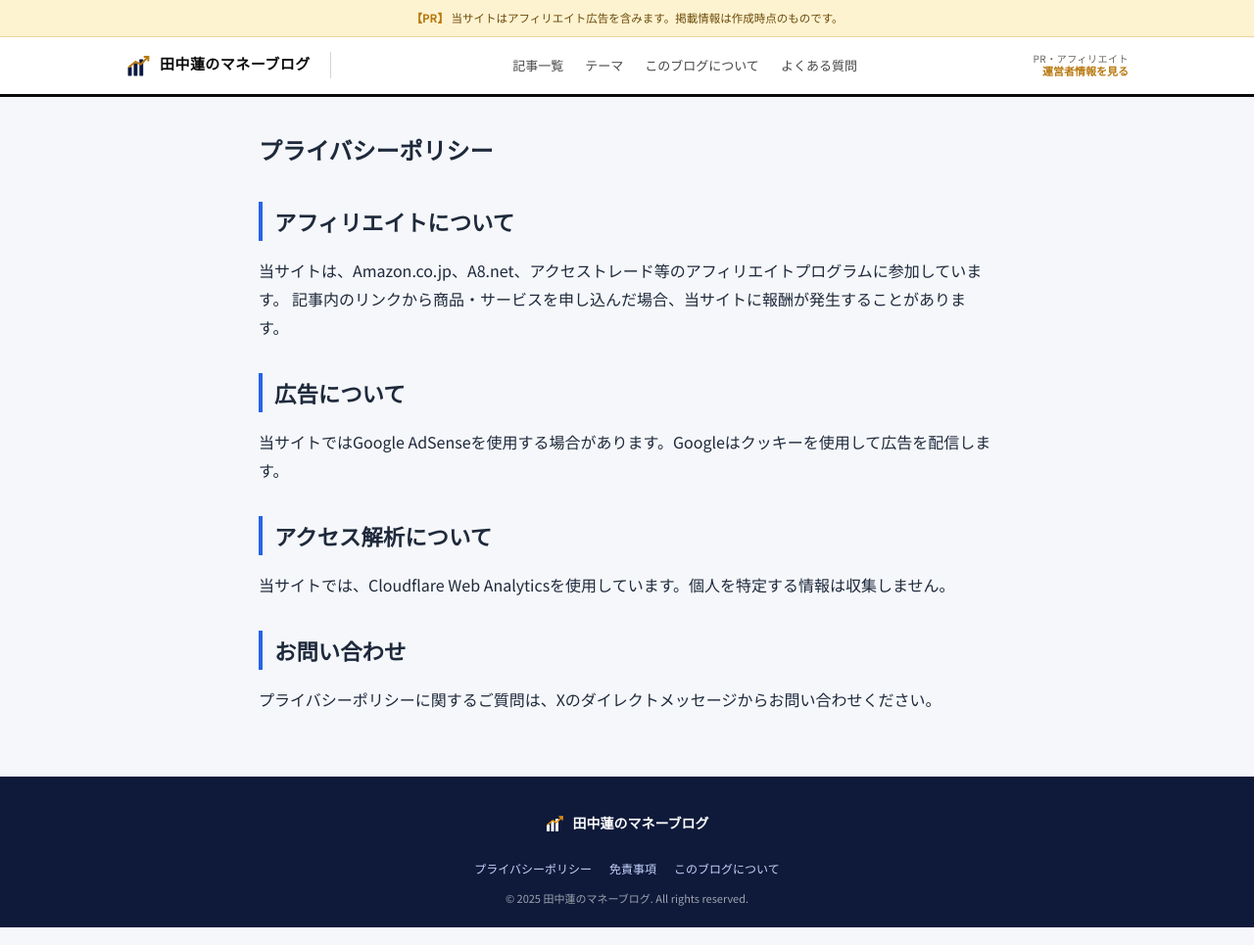
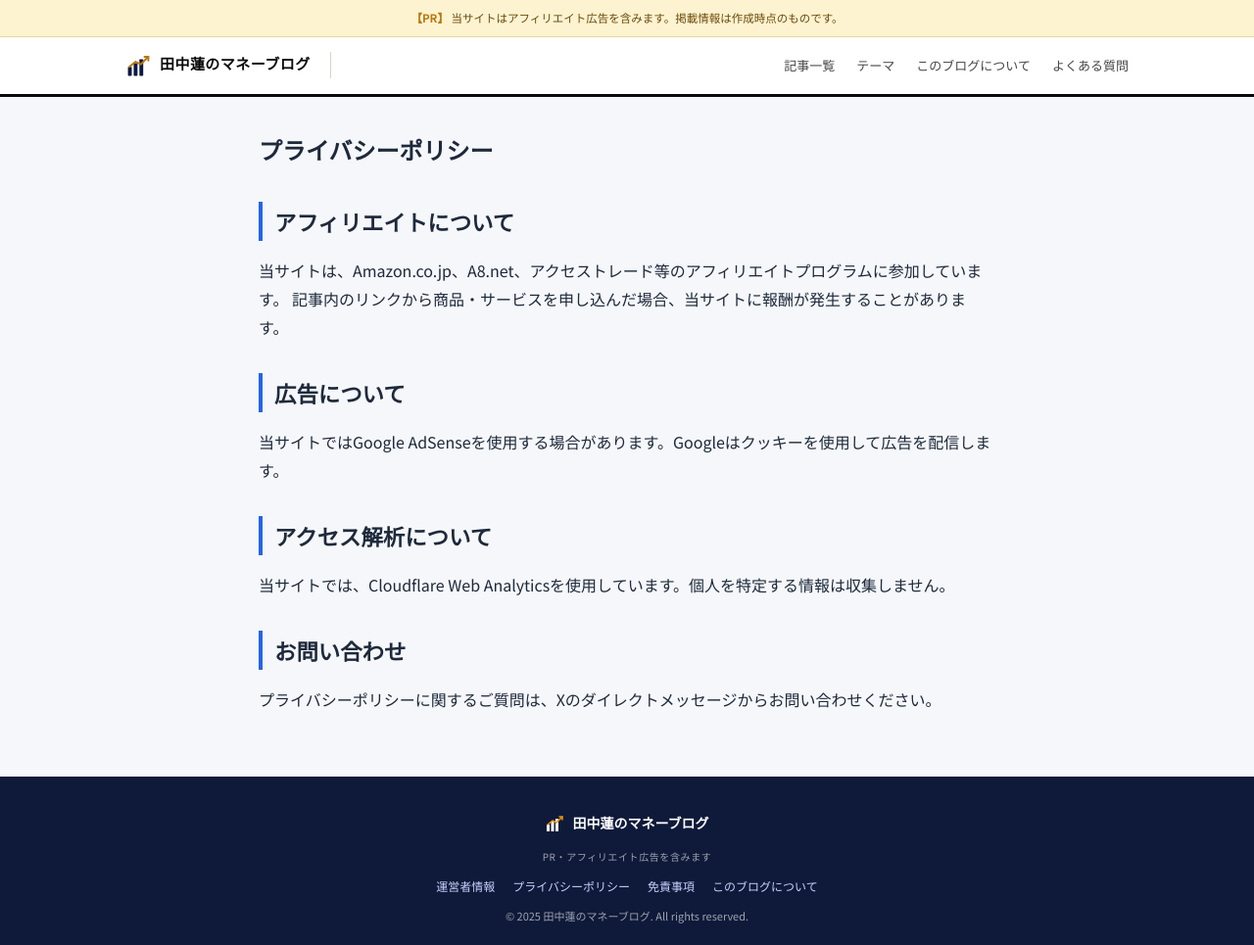
Before and after one commit to Lofikota/tsumiba-blog, an Astro site: page /privacy in a window 1280 px wide. Shown: the whole page at 98% size. Built offline with nearby package versions, Linux system fonts and the light colour scheme; Astro itself is replaced by a stand-in of ours.

Commit message:
fix: CSSスコープ問題修正・ヘッダー右側PR表示をフッターへ移動
- index.astro: <style is:global> に変更（:root CSS変数が効かない問題を修正）
  → ヒーロー背景・ナビ・セクション背景が正しく表示されるようになる
- BaseLayout.astro: <style is:global> に変更・同様のCSS変数問題を修正
- ヘッダー右側の「PR・アフィリエイト / 運営者情報を見る」を削除
- フッターに「PR・アフィリエイト広告を含みます」と運営者情報リンクを追加

Co-Authored-By: Claude Sonnet 4.6 <noreply@anthropic.com>

```diff
--- a/src/layouts/BaseLayout.astro
+++ b/src/layouts/BaseLayout.astro
@@ -59,7 +59,7 @@ const absoluteImageUrl = new URL(image, siteUrl);
 
   <link rel="sitemap" href="/sitemap-index.xml" />
 </head>
-<style>
+<style is:global>
   /* ─── Design Tokens（記事ページ共通） ─── */
   :root {
     --ink:    #0A0A0A; --paper:  #F6F3EC;
@@ -172,10 +172,6 @@ const absoluteImageUrl = new URL(image, siteUrl);
         <a href="/#reasons">このブログについて</a>
         <a href="/#faq">よくある質問</a>
       </nav>
-      <div class="bl-header-right">
-        <span class="bl-header-pr">PR・アフィリエイト</span>
-        <a href="/about" class="bl-header-about">運営者情報を見る</a>
-      </div>
     </div>
   </header>
 
@@ -196,7 +192,9 @@ const absoluteImageUrl = new URL(image, siteUrl);
       </svg>
       田中蓮のマネーブログ
     </div>
+    <p style="font-size:10px;color:#9CA3AF;margin-bottom:10px;letter-spacing:.06em;">PR・アフィリエイト広告を含みます</p>
     <nav class="bl-footer-nav">
+      <a href="/about">運営者情報</a>
       <a href="/privacy">プライバシーポリシー</a>
       <a href="/disclaimer">免責事項</a>
       <a href="/about">このブログについて</a>
--- a/src/pages/index.astro
+++ b/src/pages/index.astro
@@ -25,7 +25,7 @@ const catStyle: Record<string, CatStyle> = {
   <link rel="preconnect" href="https://fonts.gstatic.com" crossorigin/>
   <link href="https://fonts.googleapis.com/css2?family=Noto+Sans+JP:wght@400;500;700;900&family=Noto+Serif+JP:wght@700;900&display=swap" rel="stylesheet"/>
 
-  <style>
+  <style is:global>
   /* ═══════════════════════════════════════
      DESIGN TOKENS — 田中蓮のマネーブログ
   ═══════════════════════════════════════ */
@@ -942,10 +942,6 @@ const catStyle: Record<string, CatStyle> = {
           <a href="#" class="nav-link">{n}</a>
         ))}
       </nav>
-      <div class="header-right">
-        <span class="header-pr">PR・アフィリエイト</span>
-        <a href="/about" style="font-size:11px;color:var(--amber);font-weight:600;">運営者情報を見る</a>
-      </div>
     </div>
   </header>
 
```
